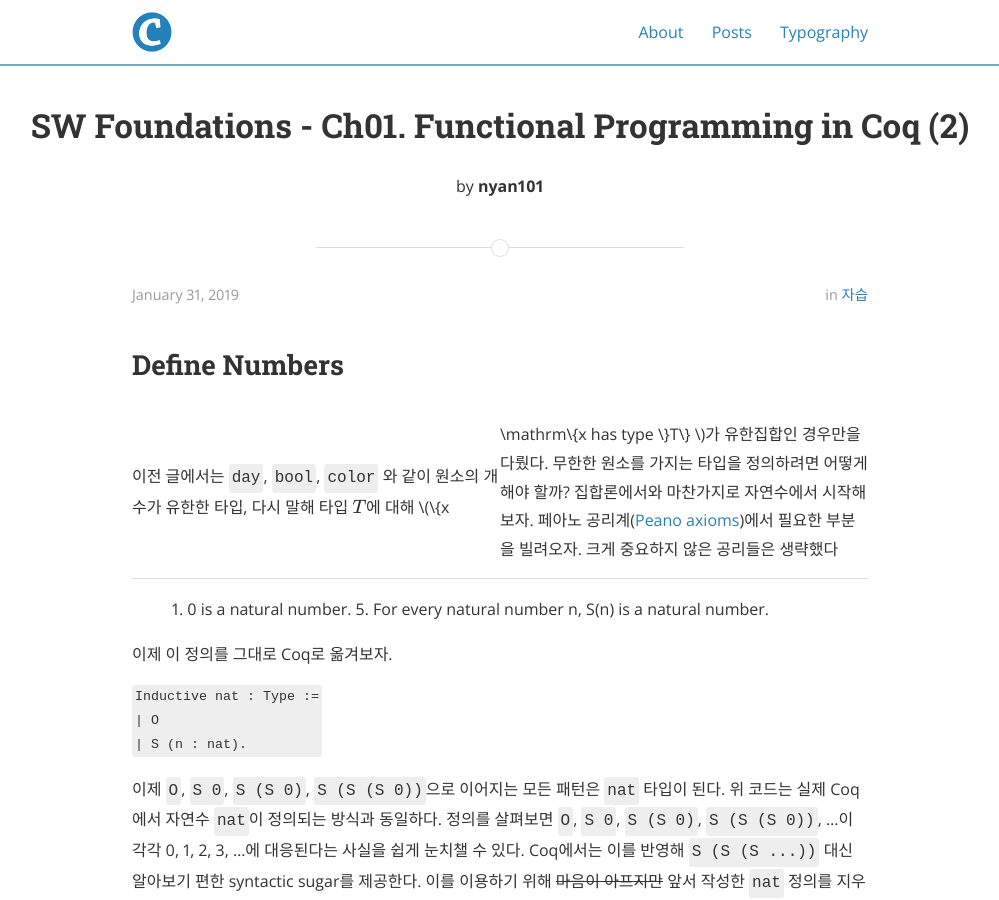
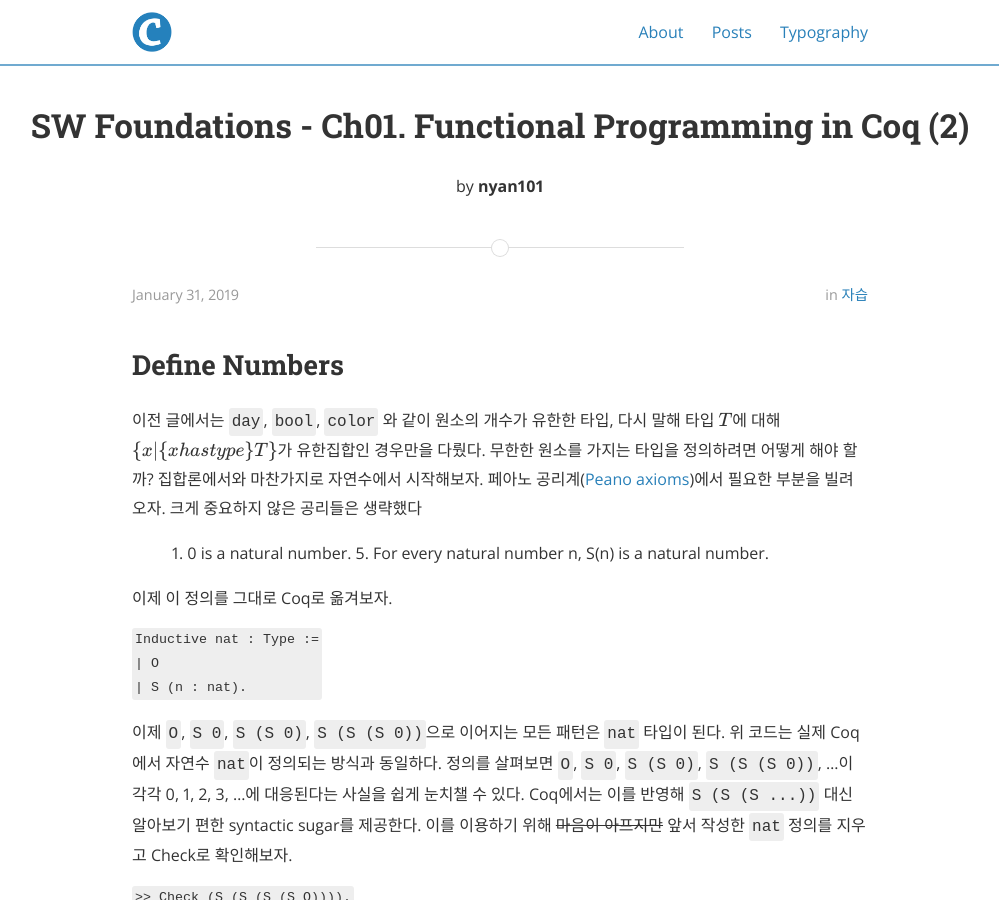
Before and after one commit to nyan101/nyan101.github.io, a Jekyll site: the page built from _posts/2019-01-31-SW-Foundations-Ch01-2.md, in a window 1280 px wide and 900 px high. Shown: the whole window, without its empty margins (140-1139 px from the left). Built offline with Jekyll 4.4.1, drawn with Linux system fonts in a browser that asks for light colours; nearby versions of some CDN libraries; formulas are drawn with MathJax 3; comment, search, counter and statistics services are not loaded; a style sheet for code colours, icons or effects is not loaded.

Commit message:
fix typo : 01.31

```diff
--- a/_posts/2019-01-31-SW-Foundations-Ch01-2.md
+++ b/_posts/2019-01-31-SW-Foundations-Ch01-2.md
@@ -12,7 +12,7 @@ use_math: true
 
 ## Define Numbers
 
-이전 글에서는 `day`, `bool`, `color` 와 같이 원소의 개수가 유한한 타입, 다시 말해 타입 \\(T\\)에 대해 \\(\\{x | \\mathrm\\{x has type \\}T\\} \\)가 유한집합인 경우만을 다뤘다. 무한한 원소를 가지는 타입을 정의하려면 어떻게 해야 할까? 집합론에서와 마찬가지로 자연수에서 시작해보자. 페아노 공리계([Peano axioms](https://en.wikipedia.org/wiki/Peano_axioms))에서 필요한 부분을 빌려오자. 크게 중요하지 않은 공리들은 생략했다
+이전 글에서는 `day`, `bool`, `color` 와 같이 원소의 개수가 유한한 타입, 다시 말해 타입 \\(T\\)에 대해 \\(\\{x \| \\mathrm\\{x has type \\}T\\} \\)가 유한집합인 경우만을 다뤘다. 무한한 원소를 가지는 타입을 정의하려면 어떻게 해야 할까? 집합론에서와 마찬가지로 자연수에서 시작해보자. 페아노 공리계([Peano axioms](https://en.wikipedia.org/wiki/Peano_axioms))에서 필요한 부분을 빌려오자. 크게 중요하지 않은 공리들은 생략했다
 
 > 1\. 0 is a natural number.
 > 5\. For every natural number n, S(n) is a natural number.
```
